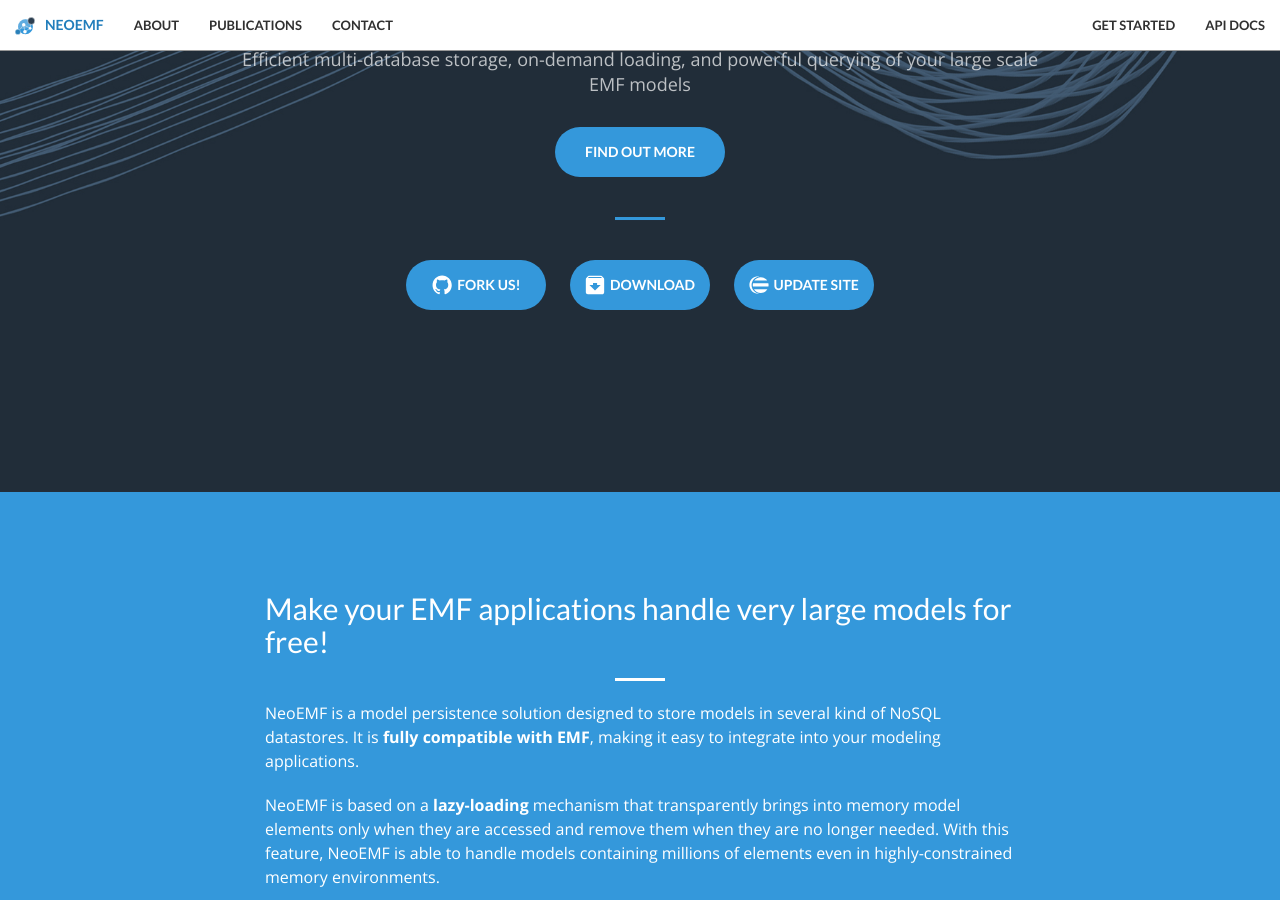
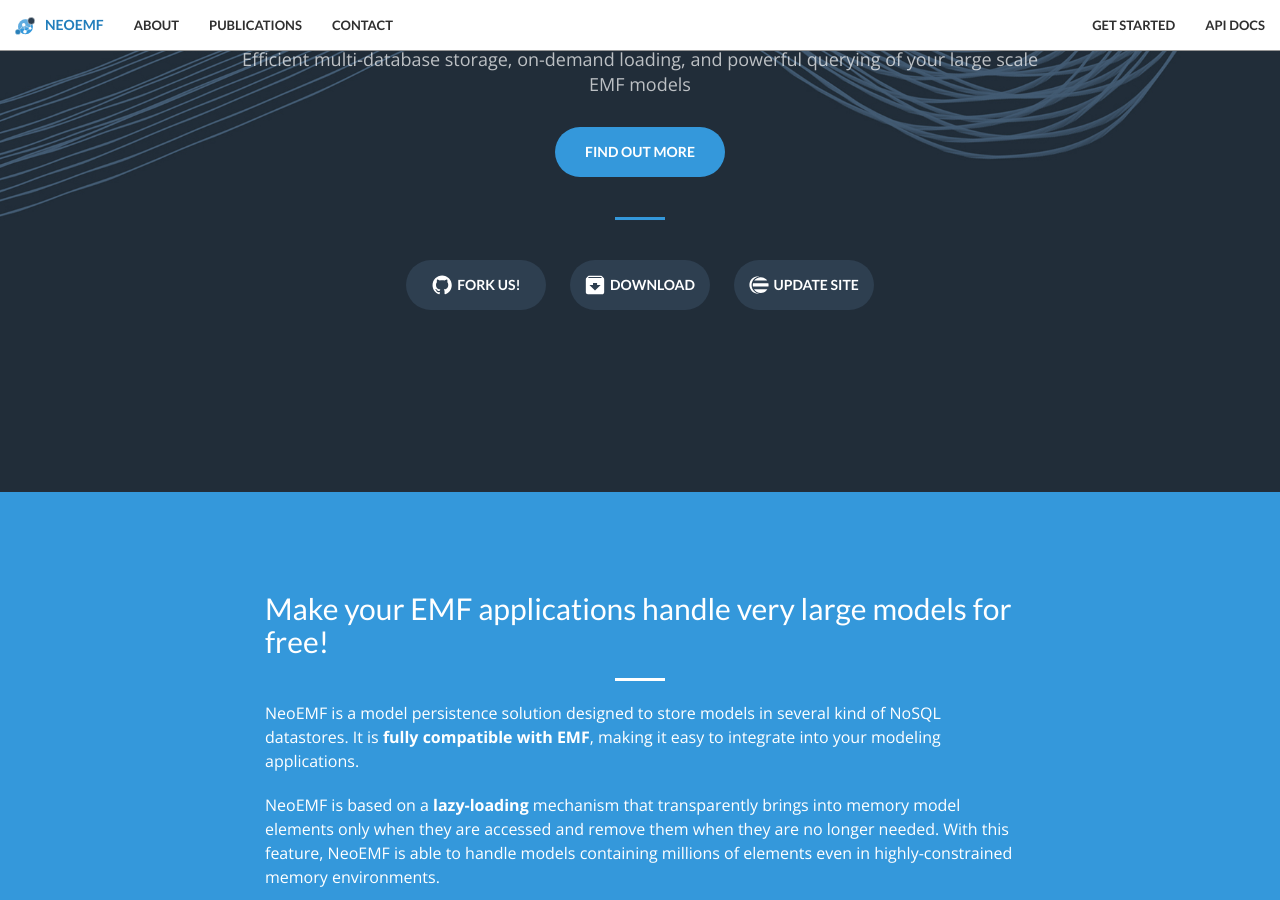
Before and after one commit to atlanmod/NeoEMF-Website, a Jekyll site: the page built from index.html, in a window 1280 px wide and 900 px high, scrolled down 408 px. Built offline with Jekyll 4.4.1, drawn with Linux system fonts in a browser that asks for light colours.

Commit message:
change `.btn-info` style

```diff
--- a/_includes/header.html
+++ b/_includes/header.html
@@ -8,9 +8,9 @@
             <a href="#about" class="btn btn-primary btn-xl page-scroll">Find Out More</a>
             <hr>
             <div class="container">
-                <a class="btn btn-primary btn-extlink btn-xl" href="https://github.com/atlanmod/NeoEMF" target="_blank"><img class="btn-img" src="img/github.svg" alt="" height="24px">Fork Us!</a>
-                <a class="btn btn-primary btn-extlink btn-xl" href="https://github.com/atlanmod/NeoEMF/archive/master.zip" target="_blank"><img class="btn-img" src="img/archive.svg" alt="" height="24px" >Download</a>
-                <a class="btn btn-primary btn-extlink btn-xl" href="https://atlanmod.github.io/NeoEMF/releases/latest/plugin/" target="_blank"><img class="btn-img" src="img/eclipse.svg" alt="" height="24px" >Update Site</a>
+                <a class="btn btn-info btn-extlink btn-xl" href="https://github.com/atlanmod/NeoEMF" target="_blank"><img class="btn-img" src="img/github.svg" alt="" height="24px">Fork Us!</a>
+                <a class="btn btn-info btn-extlink btn-xl" href="https://github.com/atlanmod/NeoEMF/archive/master.zip" target="_blank"><img class="btn-img" src="img/archive.svg" alt="" height="24px" >Download</a>
+                <a class="btn btn-info btn-extlink btn-xl" href="https://atlanmod.github.io/NeoEMF/releases/latest/plugin/" target="_blank"><img class="btn-img" src="img/eclipse.svg" alt="" height="24px" >Update Site</a>
             </div>
         </div>
     </div>
--- a/css/main.scss
+++ b/css/main.scss
@@ -34,12 +34,11 @@
 // }
 
 // variables.less
+$theme-primary-light: #F0FCFF;
 $theme-primary: #3498DB;
-$theme-dark: #303030;
+$theme-primary-dark: #212D39;
 
-$grey-color:       #828282;
-$grey-color-light: lighten($grey-color, 40%);
-$grey-color-dark:  darken($grey-color, 25%);
+$theme-dark: #2F2F2F;
 
 // Import partials from `sass_dir` (defaults to `_sass`)
 @import
@@ -47,7 +46,7 @@
         "base"
 ;
 
-// Sections
+// Section Styles
 #publications {
   .publications {
     padding: 20px;
@@ -62,7 +61,7 @@
 }
 
 #team {
-  background-color: $grey-color-light;
+  background-color: $theme-primary-light;
 }
 
 // Some spacing between same elements
@@ -73,3 +72,8 @@
 .header-content-inner .btn {
   margin: 10px;
 }
+
+// Button Styles
+.btn-info {
+  @include button-variant(white, lighten($theme-primary-dark, 7%), lighten($theme-primary-dark, 7%));
+}
```
